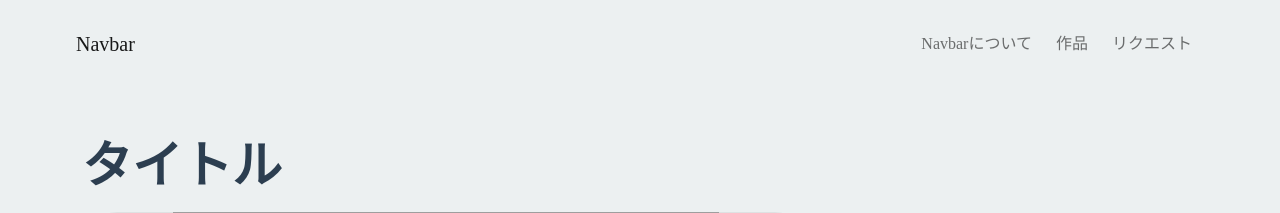
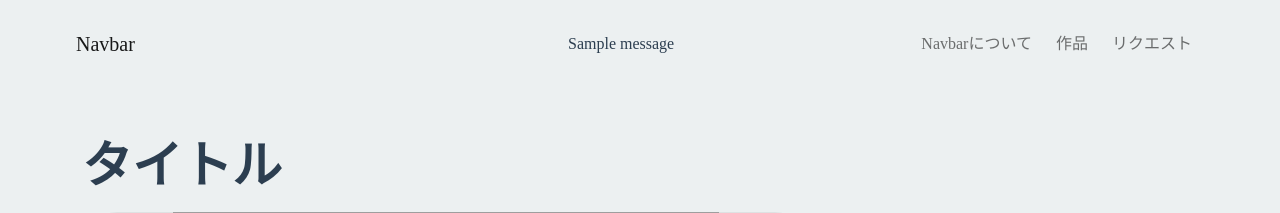
Before and after one commit to shomaozasa/teamA, a Django app: page /work/1/ in a window 1280 px wide. Shown: the top 213 px of the page. Run offline with Django 5.2, Linux system fonts and the light colour scheme; tables that the repository leaves empty hold one stand-in row (values such as "Sample post"); one stand-in notice (Sample message) is shown; some libraries are stand-ins or nearby versions; some web fonts are replaced; grey boxes are pictures that could not be loaded.

Commit message:
[update]メッセージ関連

```diff
--- a/teamA/requestForm/views.py
+++ b/teamA/requestForm/views.py
@@ -9,10 +9,10 @@ def request(request):
         form = RequestForm(request.POST)
         if form.is_valid():
             form.save()
-            messages.info(request, f'送信完了しました！')
+            messages.info(request, f'送信が完了しました！')
             return redirect('index')
     else:
         raise Http404()
 
-    messages.info(request, f'送信できませんでした。')
+    messages.info(request, f'送信できませんでした')
     return redirect('index')
--- a/teamA/static/css/style.css
+++ b/teamA/static/css/style.css
@@ -84,3 +84,8 @@ body {
 .button-width {
     width: 200px;
 }
+p.flash-message {
+    position: absolute;
+    top: calc(50% - 12px);
+    left: calc(50% - 72px);
+}
--- a/teamA/templates/base.html
+++ b/teamA/templates/base.html
@@ -18,6 +18,12 @@
 <body>
     <!-- header -->
     <nav class="navbar navbar-expand-lg navbar-light header-navigation mb-5">
+        <!-- メッセージ表示 -->
+        {% if messages %}
+            {% for message in messages %}
+                <p class="flash-message">{{ message }}</p>
+            {% endfor %}
+        {% endif %}
         <div class="container-fluid">
             <a class="navbar-brand" href="{% url 'index' %}">Navbar</a>
             <button class="navbar-toggler" type="button" data-bs-toggle="collapse" data-bs-target="#navbarNav"
```
